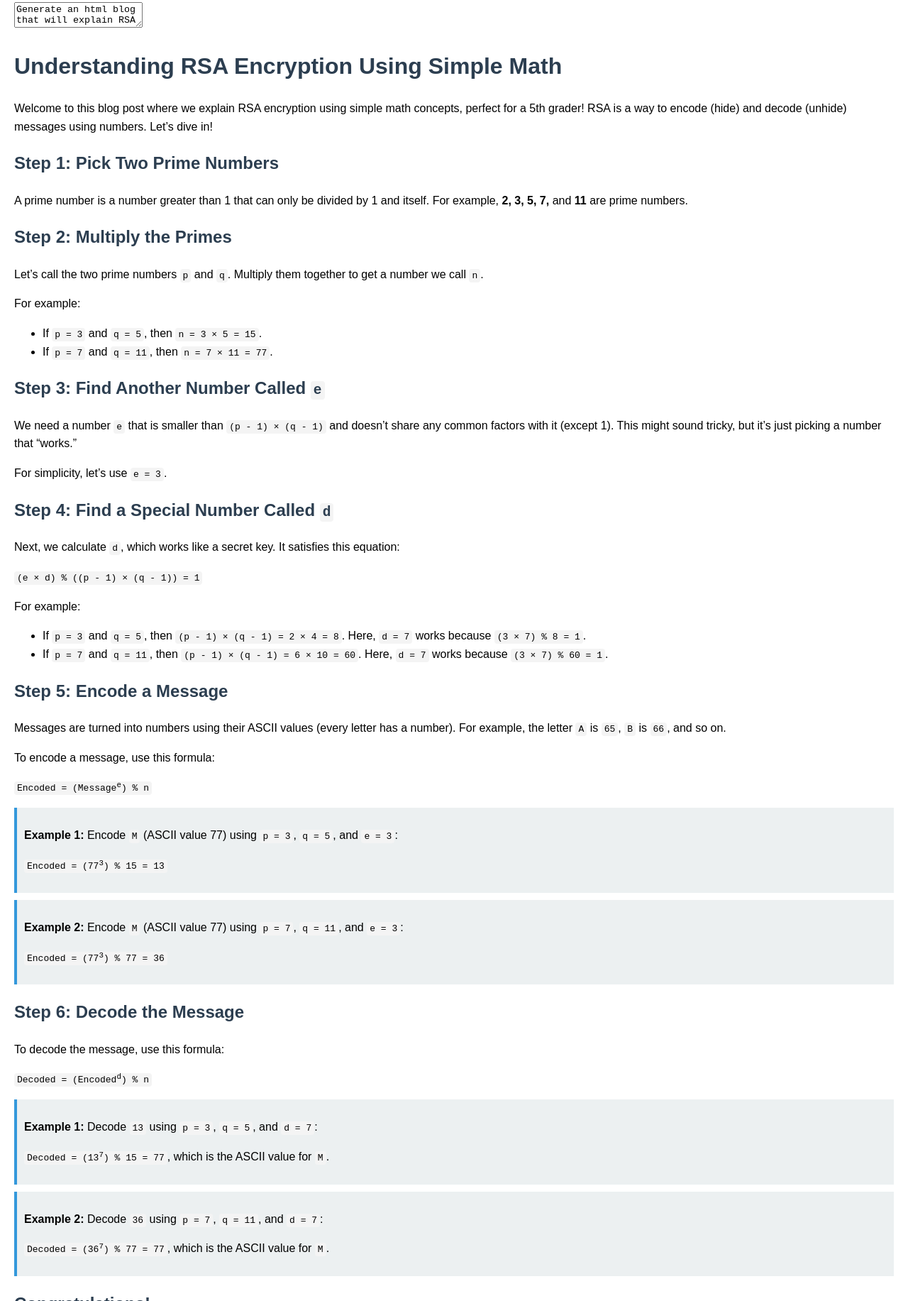
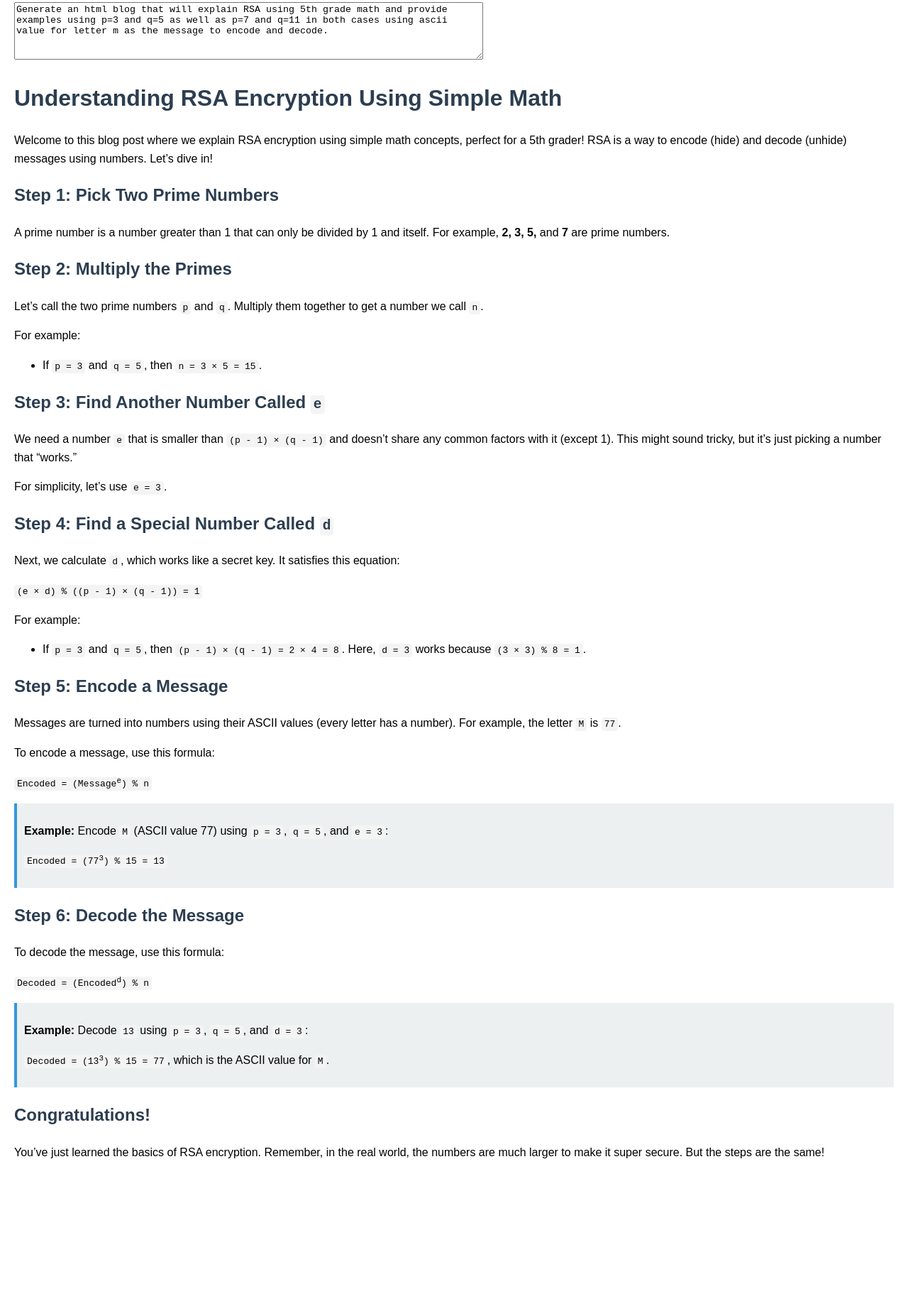
Before and after one commit to chscorpio/khan-academy, a plain HTML site: page html-css/rsa.html in a window 1280 px wide. Shown: the part 133-1966 px from the top of the page at 71% size. After the commit the page ends 1785 px from the top, so only its background shows below. Drawn offline with Linux system fonts and the light colour scheme.

Commit message:
Fixed the example.

```diff
--- a/html-css/rsa.html
+++ b/html-css/rsa.html
@@ -1,3 +1,34 @@
+<!DOCTYPE html>
+<html lang="en">
+<head>
+    <meta charset="UTF-8">
+    <meta name="viewport" content="width=device-width, initial-scale=1.0">
+    <title>Understanding RSA with Simple Math</title>
+    <style>
+        body {
+            font-family: Arial, sans-serif;
+            line-height: 1.6;
+            margin: 0;
+            padding: 0 20px;
+        }
+        h1, h2 {
+            color: #2c3e50;
+        }
+        code {
+            background-color: #f4f4f4;
+            padding: 2px 4px;
+            border-radius: 4px;
+        }
+        .example {
+            background: #ecf0f1;
+            padding: 10px;
+            margin: 10px 0;
+            border-left: 4px solid #3498db;
+        }
+    </style>
+</head>
+<body>
+
 <!DOCTYPE html>
 <html lang="en">
 <head>
@@ -30,20 +61,19 @@
 <body>
     <h1>Math in Computer Science: RSA</h1>
     <p>The following is generated via ChatGPT using this prompt:</p>
-    <textarea>Generate an html blog that will explain RSA using 5th grade math and provide examples using p=3 and q=5 as well as p=7 and q=11 in both cases using ascii value for letter m as the message to encode and decode.</textarea>
+    <textarea rows="5" cols="80">Generate an html blog that will explain RSA using 5th grade math and provide examples using p=3 and q=5 as well as p=7 and q=11 in both cases using ascii value for letter m as the message to encode and decode.</textarea>
 
     <h1>Understanding RSA Encryption Using Simple Math</h1>
     <p>Welcome to this blog post where we explain RSA encryption using simple math concepts, perfect for a 5th grader! RSA is a way to encode (hide) and decode (unhide) messages using numbers. Let’s dive in!</p>
 
     <h2>Step 1: Pick Two Prime Numbers</h2>
-    <p>A prime number is a number greater than 1 that can only be divided by 1 and itself. For example, <strong>2, 3, 5, 7,</strong> and <strong>11</strong> are prime numbers.</p>
+    <p>A prime number is a number greater than 1 that can only be divided by 1 and itself. For example, <strong>2, 3, 5,</strong> and <strong>7</strong> are prime numbers.</p>
 
     <h2>Step 2: Multiply the Primes</h2>
     <p>Let’s call the two prime numbers <code>p</code> and <code>q</code>. Multiply them together to get a number we call <code>n</code>.</p>
     <p>For example:
         <ul>
             <li>If <code>p = 3</code> and <code>q = 5</code>, then <code>n = 3 × 5 = 15</code>.</li>
-            <li>If <code>p = 7</code> and <code>q = 11</code>, then <code>n = 7 × 11 = 77</code>.</li>
         </ul>
     </p>
 
@@ -56,24 +86,18 @@
     <p><code>(e × d) % ((p - 1) × (q - 1)) = 1</code></p>
     <p>For example:
         <ul>
-            <li>If <code>p = 3</code> and <code>q = 5</code>, then <code>(p - 1) × (q - 1) = 2 × 4 = 8</code>. Here, <code>d = 7</code> works because <code>(3 × 7) % 8 = 1</code>.</li>
-            <li>If <code>p = 7</code> and <code>q = 11</code>, then <code>(p - 1) × (q - 1) = 6 × 10 = 60</code>. Here, <code>d = 7</code> works because <code>(3 × 7) % 60 = 1</code>.</li>
+            <li>If <code>p = 3</code> and <code>q = 5</code>, then <code>(p - 1) × (q - 1) = 2 × 4 = 8</code>. Here, <code>d = 3</code> works because <code>(3 × 3) % 8 = 1</code>.</li>
         </ul>
     </p>
 
     <h2>Step 5: Encode a Message</h2>
-    <p>Messages are turned into numbers using their ASCII values (every letter has a number). For example, the letter <code>A</code> is <code>65</code>, <code>B</code> is <code>66</code>, and so on.</p>
+    <p>Messages are turned into numbers using their ASCII values (every letter has a number). For example, the letter <code>M</code> is <code>77</code>.</p>
     <p>To encode a message, use this formula:</p>
     <p><code>Encoded = (Message<sup>e</sup>) % n</code></p>
 
     <div class="example">
-        <p><strong>Example 1:</strong> Encode <code>M</code> (ASCII value 77) using <code>p = 3</code>, <code>q = 5</code>, and <code>e = 3</code>:</p>
+        <p><strong>Example:</strong> Encode <code>M</code> (ASCII value 77) using <code>p = 3</code>, <code>q = 5</code>, and <code>e = 3</code>:</p>
         <p><code>Encoded = (77<sup>3</sup>) % 15 = 13</code></p>
-    </div>
-
-    <div class="example">
-        <p><strong>Example 2:</strong> Encode <code>M</code> (ASCII value 77) using <code>p = 7</code>, <code>q = 11</code>, and <code>e = 3</code>:</p>
-        <p><code>Encoded = (77<sup>3</sup>) % 77 = 36</code></p>
     </div>
 
     <h2>Step 6: Decode the Message</h2>
@@ -81,13 +105,8 @@
     <p><code>Decoded = (Encoded<sup>d</sup>) % n</code></p>
 
     <div class="example">
-        <p><strong>Example 1:</strong> Decode <code>13</code> using <code>p = 3</code>, <code>q = 5</code>, and <code>d = 7</code>:</p>
-        <p><code>Decoded = (13<sup>7</sup>) % 15 = 77</code>, which is the ASCII value for <code>M</code>.</p>
-    </div>
-
-    <div class="example">
-        <p><strong>Example 2:</strong> Decode <code>36</code> using <code>p = 7</code>, <code>q = 11</code>, and <code>d = 7</code>:</p>
-        <p><code>Decoded = (36<sup>7</sup>) % 77 = 77</code>, which is the ASCII value for <code>M</code>.</p>
+        <p><strong>Example:</strong> Decode <code>13</code> using <code>p = 3</code>, <code>q = 5</code>, and <code>d = 3</code>:</p>
+        <p><code>Decoded = (13<sup>3</sup>) % 15 = 77</code>, which is the ASCII value for <code>M</code>.</p>
     </div>
 
     <h2>Congratulations!</h2>
```
